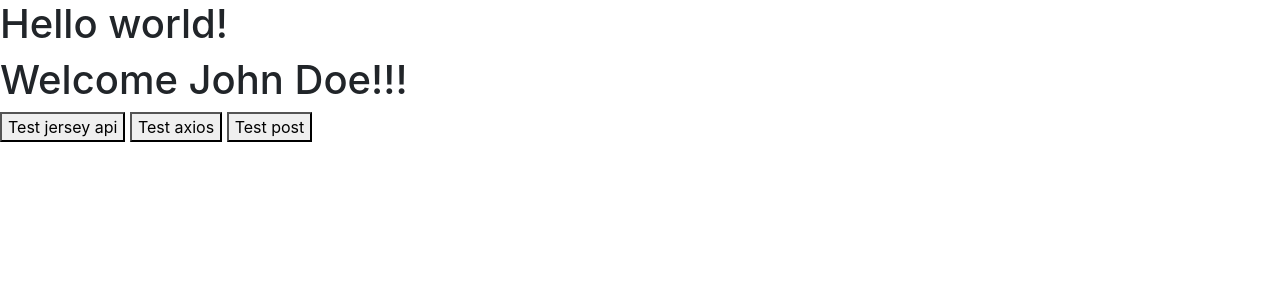
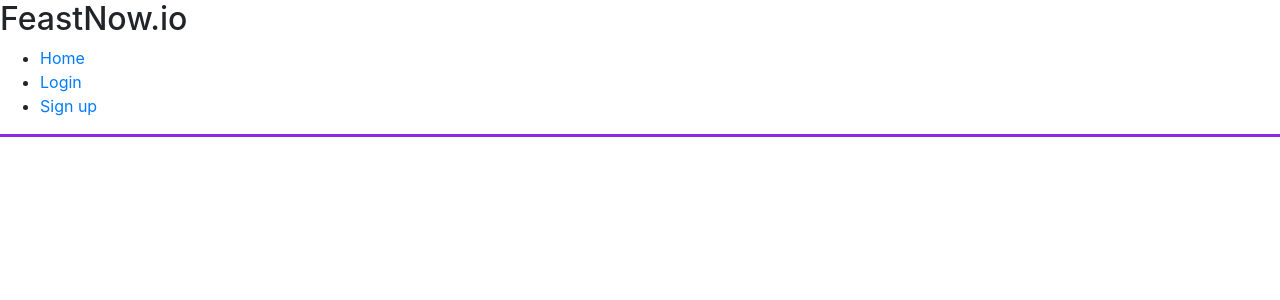
Before and after one commit to zarkoblagojevic00/web_food_ordering, a web app: page / in a window 1280 px wide. Shown: the top 300 px of the page. Run offline with its HTML, style and script files only (its server is not run), Linux system fonts and the light colour scheme; data that the repository does not hold is empty.

```diff
--- a/FoodWebShop/WebContent/app/axios-util.js
+++ b/FoodWebShop/WebContent/app/axios-util.js
@@ -12,7 +12,7 @@ export default function init(endPoint) {
 const initRelativePathCreator = endPoint => (args='') => `${endPoint}/${args}`;
 
 const axiosInstance = axios.create({
-    baseURL: 'https://jsonplaceholder.typicode.com/',
+    baseURL: 'http://localhost:8080/FoodWebShop/rest/',
     headers: {
         'Content-Type': 'application/json',
         'Authentication': `Bearer ${localStorage.getItem('JWT')}`
--- a/FoodWebShop/WebContent/app/main.js
+++ b/FoodWebShop/WebContent/app/main.js
@@ -1,3 +1,9 @@
 import router from './router.js'
+import NavBar from './vues/the-navbar.js'
 
-const app = new Vue({router}).$mount('#app');
+const app = new Vue({
+    router,
+    components : {
+        'the-navbar': NavBar
+    }
+}).$mount('#app');
--- a/FoodWebShop/WebContent/app/vues/home.js
+++ b/FoodWebShop/WebContent/app/vues/home.js
@@ -1,46 +1,20 @@
-export default Vue.component('home',{
+export default Vue.component("home",{
     template: `
     <div id="home">
-        <h1>{{greeting}}!!!</h1>
-        <button @click=testJersey>Test jersey api</button>
-        <button @click=testAxios>Test axios</button>
-        <button @click="testPost">Test post</button>
-        <div v-if="post">
-            <h3>Post title: {{post.title}}</h3>
-            <h4>Post content:</h4>
-            <p>{{post.body}}</p>
-        </div>
+
     </div>
     `,
     data() {
         return {
-            user: {
-                firstName: 'John',
-                lastName: 'Doe'
-            },
-            post: null,
 
         }
     },
 
     computed: {
-        greeting() {
-            return `Welcome ${this.user.firstName} ${this.user.lastName}`;
-        }
+
     },
 
     methods: {
-        async testAxios() {
-            this.post = (await axios.get('https://jsonplaceholder.typicode.com/posts/1')).data;
-        },
 
-        async testJersey() {
-            this.user = (await axios.get('http://localhost:8080/FoodWebShop/rest/test')).data;
-        },
-
-        async testPost() {
-            this.user = (await axios.post('http://localhost:8080/FoodWebShop/rest/test',
-                        { firstName: 'Test', lastName:'Testic' })).data;
-        }
     }
 })
--- a/FoodWebShop/WebContent/app/vues/the-navbar.js
+++ b/FoodWebShop/WebContent/app/vues/the-navbar.js
@@ -1,7 +1,12 @@
 export default Vue.component("the-navbar",{
     template: `
-    <div id="the-navbar">
-        <h2 style="border: 1px black;">Hello World</h2>
+    <div id="the-navbar" style="border-bottom: 3px  solid blueviolet;">
+        <h2 >FeastNow.io</h2>
+        <ul>
+            <li><router-link :to="{ name: 'home'}" exact>Home</router-link></li>
+            <li><router-link :to="{ name: 'login'}" exact>Login</router-link></li>
+            <li><router-link :to="{ name: 'signup'}" exact>Sign up</router-link></li>
+        </ul>
     </div>
     `,
     data() {
--- a/FoodWebShop/WebContent/index.html
+++ b/FoodWebShop/WebContent/index.html
@@ -18,12 +18,9 @@
 
 	<body>
 		<div id="app">
-			<h1>Hello world!</h1>
+			<the-navbar></the-navbar>
 			<router-view></router-view>
 		</div>
-
-		<!-- <script src="app/vues/home.js"></script> -->
-
 		<script type="module" src="app/main.js"></script>
 	</body>
 </html>
```
Also changed, not shown: FoodWebShop/WebContent/app/axios-wrapper.js (deleted, +0 -30 lines), FoodWebShop/WebContent/app/router.js (+7 -1 lines), FoodWebShop/WebContent/app/vues/login.js (deleted, +0 -34 lines), FoodWebShop/WebContent/app/vues/signup.js (deleted, +0 -20 lines).
